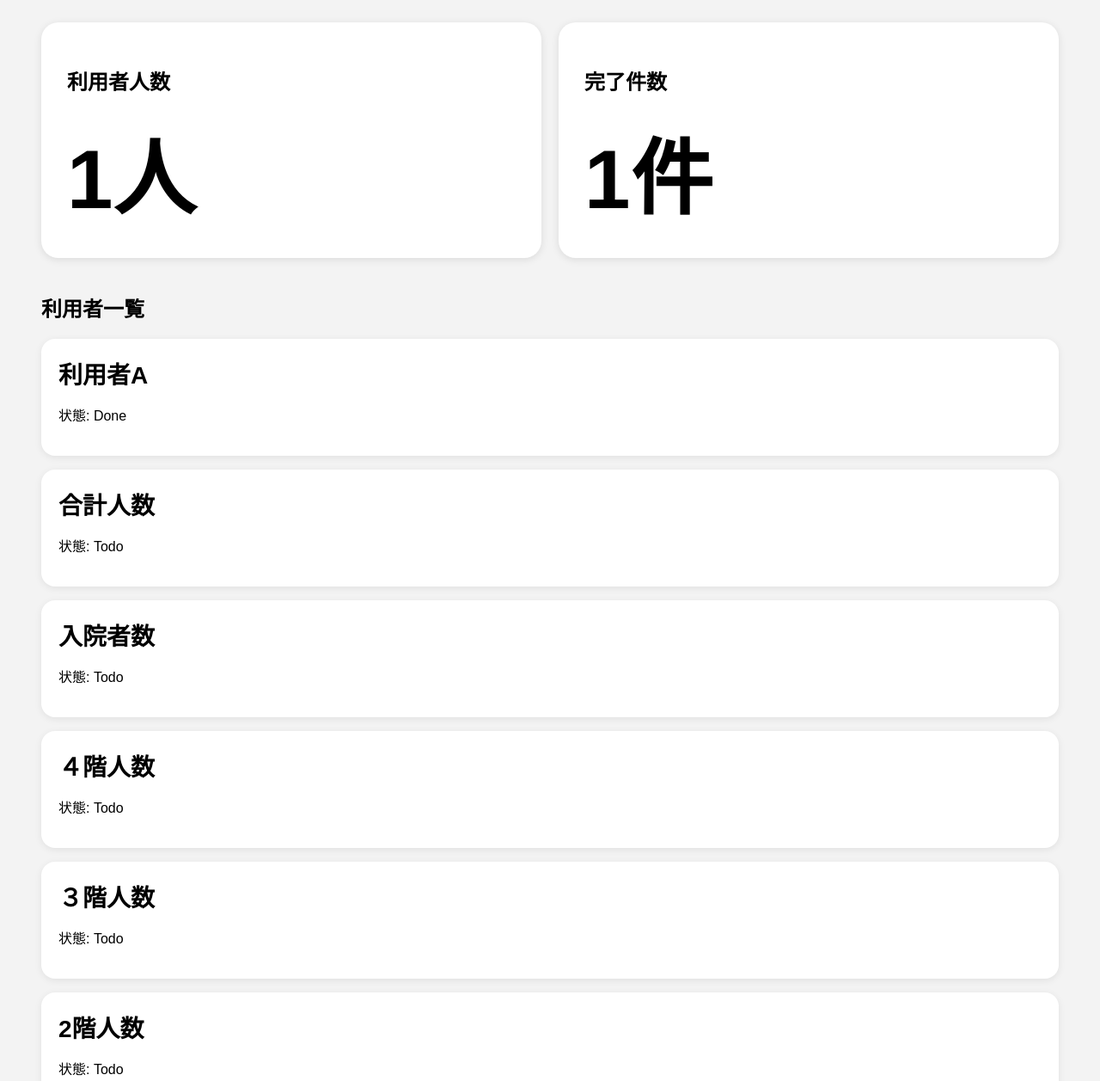
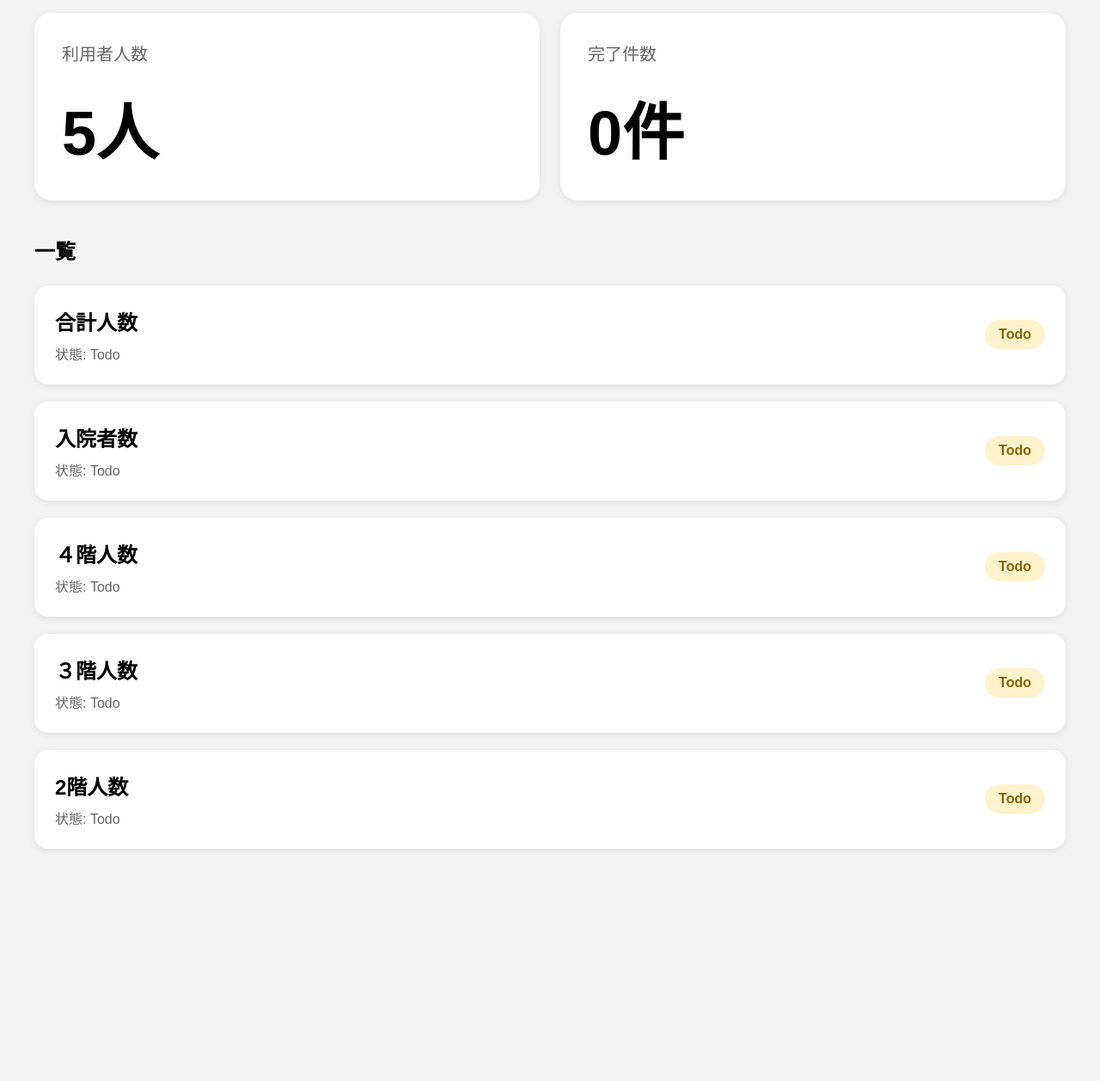
Before and after one commit to ykoichiffp5-ui/repository2, a plain HTML site: page index.html in a window 1280 px wide. Shown: the part 200-1457 px from the top of the page at 86% size. After the commit the page ends 1247 px from the top, so only its background shows below. Drawn offline with Linux system fonts and the light colour scheme.

Commit message:
deploy: 9d22a5f60a077355e1766890a625251ff20c2275

```diff
--- a/index.html
+++ b/index.html
@@ -2,54 +2,86 @@
 <!DOCTYPE html>
 <html lang="ja">
 <head>
-<meta charset="UTF-8" />
+  <meta charset="UTF-8">
   <title>介護ダッシュボード</title>
 
   <style>
-body{
-  font-family:sans-serif;
-  background:#f3f3f3;
-  padding:40px;
+    body {
+      margin: 0;
+      padding: 40px;
+      font-family: sans-serif;
+      background: #f3f3f3;
     }
 
-h1{
-  font-size:64px;
+    h1 {
+      font-size: 64px;
+      margin-bottom: 40px;
     }
 
-.cards{
-  display:flex;
-  gap:20px;
-  margin-bottom:40px;
+    .top {
+      display: flex;
+      gap: 24px;
+      margin-bottom: 40px;
     }
 
-.card{
-  background:white;
-  border-radius:20px;
-  padding:30px;
-  flex:1;
-  box-shadow:0 2px 10px rgba(0,0,0,0.1);
+    .card {
+      flex: 1;
+      background: white;
+      border-radius: 20px;
+      padding: 32px;
+      box-shadow: 0 2px 8px rgba(0,0,0,0.08);
     }
 
-.number{
-  font-size:96px;
-  font-weight:bold;
+    .label {
+      font-size: 20px;
+      color: #666;
+      margin-bottom: 20px;
     }
 
-.user-list{
-  margin-top:30px;
+    .big {
+      font-size: 72px;
+      font-weight: bold;
     }
 
-.user-card{
-  background:white;
-  padding:20px;
-  border-radius:16px;
-  margin-bottom:16px;
-  box-shadow:0 2px 8px rgba(0,0,0,0.08);
+    h2 {
+      margin-bottom: 24px;
     }
 
-.user-card h3{
-  margin:0 0 10px 0;
-  font-size:28px;
+    .user-card {
+      background: white;
+      border-radius: 16px;
+      padding: 24px;
+      margin-bottom: 20px;
+      display: flex;
+      justify-content: space-between;
+      align-items: center;
+      box-shadow: 0 2px 8px rgba(0,0,0,0.08);
+    }
+
+    .user-name {
+      font-size: 24px;
+      font-weight: bold;
+      margin-bottom: 8px;
+    }
+
+    .status {
+      color: #666;
+    }
+
+    .badge {
+      padding: 8px 16px;
+      border-radius: 999px;
+      font-weight: bold;
+    }
+
+    .todo {
+      background: #fff3cd;
+      color: #856404;
+    }
+
+    .done {
+      background: #d4edda;
+      color: #155724;
     }
   </style>
 </head>
@@ -58,56 +90,86 @@ h1{
 
   <h1>📊 介護ダッシュボード</h1>
 
-<div class="cards">
-
+  <div class="top">
     <div class="card">
-    <h2>利用者人数</h2>
-    <div class="number">1人</div>
+      <div class="label">利用者人数</div>
+      <div class="big">5人</div>
     </div>
 
     <div class="card">
-    <h2>完了件数</h2>
-    <div class="number">1件</div>
+      <div class="label">完了件数</div>
+      <div class="big">0件</div>
+    </div>
   </div>
 
-</div>
-
-<div class="user-list">
-  <h2>利用者一覧</h2>
+  <h2>一覧</h2>
 
 
     <div class="user-card">
-        <h3>利用者A</h3>
-        <p>状態: Done</p>
+      <div>
+        <div class="user-name">合計人数</div>
+        <div class="status">
+          状態: Todo
+        </div>
+      </div>
+
+      <div class="badge todo">
+        Todo
+      </div>
     </div>
 
     <div class="user-card">
-        <h3>合計人数</h3>
-        <p>状態: Todo</p>
+      <div>
+        <div class="user-name">入院者数</div>
+        <div class="status">
+          状態: Todo
+        </div>
+      </div>
+
+      <div class="badge todo">
+        Todo
+      </div>
     </div>
 
     <div class="user-card">
-        <h3>入院者数</h3>
-        <p>状態: Todo</p>
+      <div>
+        <div class="user-name">４階人数</div>
+        <div class="status">
+          状態: Todo
+        </div>
+      </div>
+
+      <div class="badge todo">
+        Todo
+      </div>
     </div>
 
     <div class="user-card">
-        <h3>４階人数</h3>
-        <p>状態: Todo</p>
+      <div>
+        <div class="user-name">３階人数</div>
+        <div class="status">
+          状態: Todo
+        </div>
+      </div>
+
+      <div class="badge todo">
+        Todo
+      </div>
     </div>
 
     <div class="user-card">
-        <h3>３階人数</h3>
-        <p>状態: Todo</p>
+      <div>
+        <div class="user-name">2階人数</div>
+        <div class="status">
+          状態: Todo
+        </div>
       </div>
 
-      <div class="user-card">
-        <h3>2階人数</h3>
-        <p>状態: Todo</p>
+      <div class="badge todo">
+        Todo
+      </div>
     </div>
 
 
-</div>
-
 </body>
 </html>
```
Lines whose indentation alone changed are shown as unchanged.
